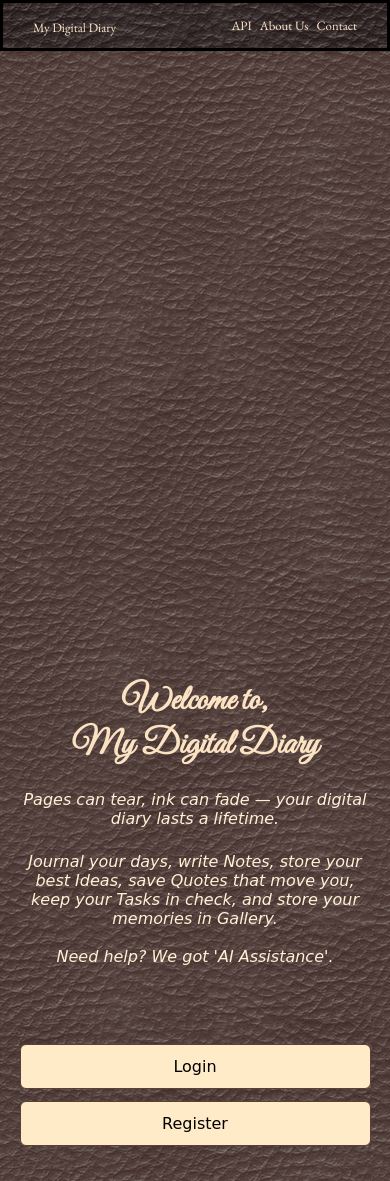
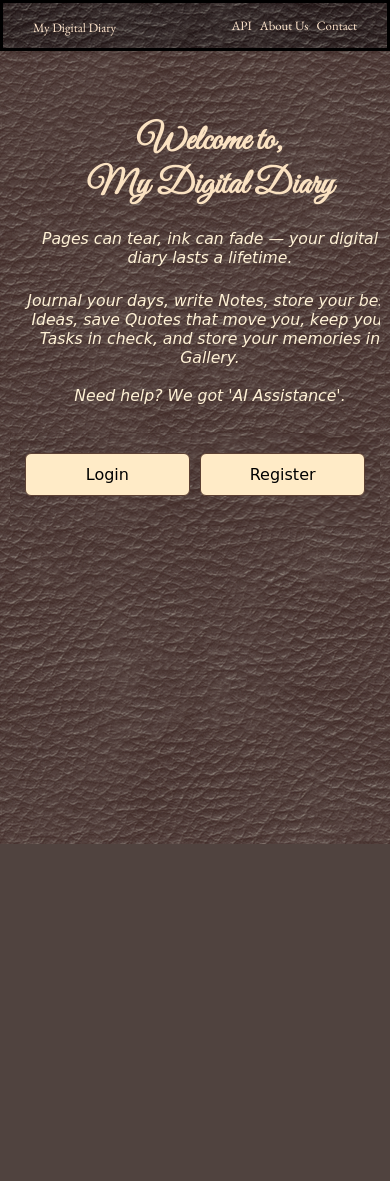
Before and after one commit to Krishna-Thombare/My-Digital-Diary, a Flask app: page / in a window 390 px wide. After the commit the page ends 844 px from the top, so only its background shows below. Run offline with Flask 3, Linux system fonts and the light colour scheme.

Commit message:
styled responiveness for diff. devices

```diff
--- a/app/static/css/home.css
+++ b/app/static/css/home.css
@@ -9,7 +9,8 @@ body {
   font-family: 'EB Garamond', serif;
   color: #3e2723;
   min-height: 100vh;
-  padding-top: 100px;
+  padding-top: 60px;
+  box-sizing: border-box;
 }
 
 /* ---- Container Layout ---- */
@@ -17,23 +18,19 @@ body {
   display: flex;
   width: 90%;
   max-width: 1100px;
-  margin: 0 auto;
-  box-shadow: none;
+  margin: 40px auto;
   border-radius: 0px;
   overflow: hidden;
-  border: none;
 }
 
 /* ---- Info Box ---- */
 .info-box {
-  width: 67%;
+  width: 55%;
   padding: 35px 47px;
   display: flex;
   flex-direction: column;
   justify-content: center;
-  background-size: none;
   color: #fff2d6;
-  border-right: none;
 }
 
 .info-box h1 {
@@ -46,26 +43,18 @@ body {
 .info-box p {
   font-family: 'Comic Sans MS', cursive;
   font-style: italic;
-  margin-bottom: 7px;
-  font-size: 1.3rem;
-}
-
-.info-box p {
-  list-style: none;
-  padding-left: 0px;
-}
-
-.info-box p {
   margin-bottom: 8px;
   font-size: 1.1rem;
+  list-style: none;
+  padding-left: 0;
 }
 
 /* ---- Auth Box ---- */
 .auth-boxes {
-  width: 53%;
+  width: 45%;
   background-color: #3e2723;
   background-image: url("../images/leather.png");
-  padding: 40px 9px;
+  padding: 40px 20px;
   display: flex;
   flex-direction: column;
   justify-content: center;
@@ -122,6 +111,7 @@ body {
   font-family: 'EB Garamond', serif;
   margin-bottom: 16px;
   transition: border-color 0.3s ease;
+  box-sizing: border-box;
 }
 
 .auth-form .form-control:focus {
@@ -133,6 +123,7 @@ body {
 /* ---- Buttons ---- */
 .auth-form .btn-primary,
 .auth-button {
+  width: 100%;
   background-color: #5c4033;
   color: #fff;
   padding: 12px 20px;
@@ -154,38 +145,46 @@ body {
   display: none;
 }
 
-
-/* Responsive for Multi-Devices */
-/* For tablets */
-@media (max-width: 992px) {
+/* ---- Tablet (max 900px) ---- */
+@media (max-width: 900px) {
   .container {
     flex-direction: column;
-    align-items: center;
-    text-align: center;
+    width: 92%;
+    margin: 30px auto;
   }
 
   .info-box {
     width: 100%;
-    padding: 25px 30px;
-    border-right: none;
-    margin-top: 570px;
+    padding: 30px 25px;
+    text-align: center;
   }
 
   .auth-boxes {
     width: 100%;
-    padding: 25px 15px;
-    margin-top: 20px;
+    padding: 30px 25px;
+    box-sizing: border-box;
   }
 
   .form-container {
-    max-width: 100%;
+    max-width: 480px;
+    margin: 0 auto;
   }
 }
 
-/* For mobile phones */
+/* ---- Mobile (max 600px) ---- */
 @media (max-width: 600px) {
   body {
-    padding-top: 60px;
+    padding-top: 55px;
+  }
+
+  .container {
+    width: 95%;
+    margin: 20px auto;
+  }
+
+  .info-box {
+    padding: 20px 15px;
+    text-align: center;
   }
 
   .info-box h1 {
@@ -193,27 +192,53 @@ body {
   }
 
   .info-box p {
+    font-size: 0.98rem;
+  }
+
+  .auth-boxes {
+    padding: 20px 15px;
+    box-sizing: border-box;
+  }
+
+  .form-toggle {
+    flex-direction: row;
+    gap: 10px;
+  }
+
+  .form-toggle button {
+    flex: 1;
+    padding: 11px 10px;
     font-size: 1rem;
   }
 
-  .form-toggle {
-    flex-direction: column;
-    gap: 12px;
-  }
-
-  .form-toggle button {
-    width: 100%;
-    padding: 12px;
+  .auth-form label {
     font-size: 1rem;
   }
 
   .auth-form .form-control {
     font-size: 0.95rem;
-    padding: 9px 12px;
+    padding: 10px 12px;
   }
 
+  .auth-button,
   .auth-form .btn-primary {
-    width: 100%;
-    padding: 12px;
+    padding: 13px;
+    font-size: 1rem;
   }
 }
+
+/* ---- Very small phones (max 380px) ---- */
+@media (max-width: 380px) {
+  .info-box h1 {
+    font-size: 1.9rem;
+  }
+
+  .info-box p {
+    font-size: 0.9rem;
+  }
+
+  .form-toggle button {
+    font-size: 0.9rem;
+    padding: 10px 8px;
+  }
+}
```
